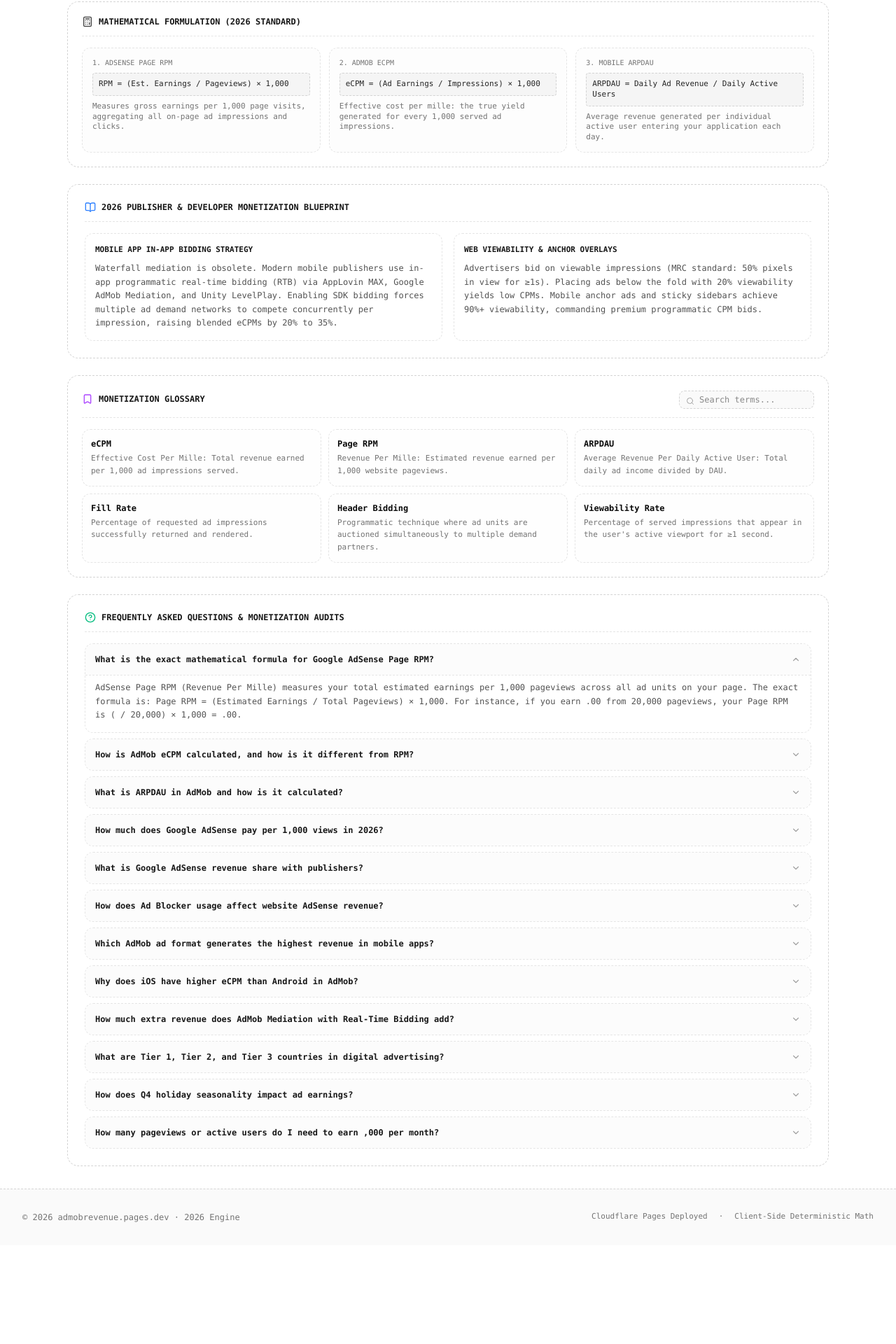
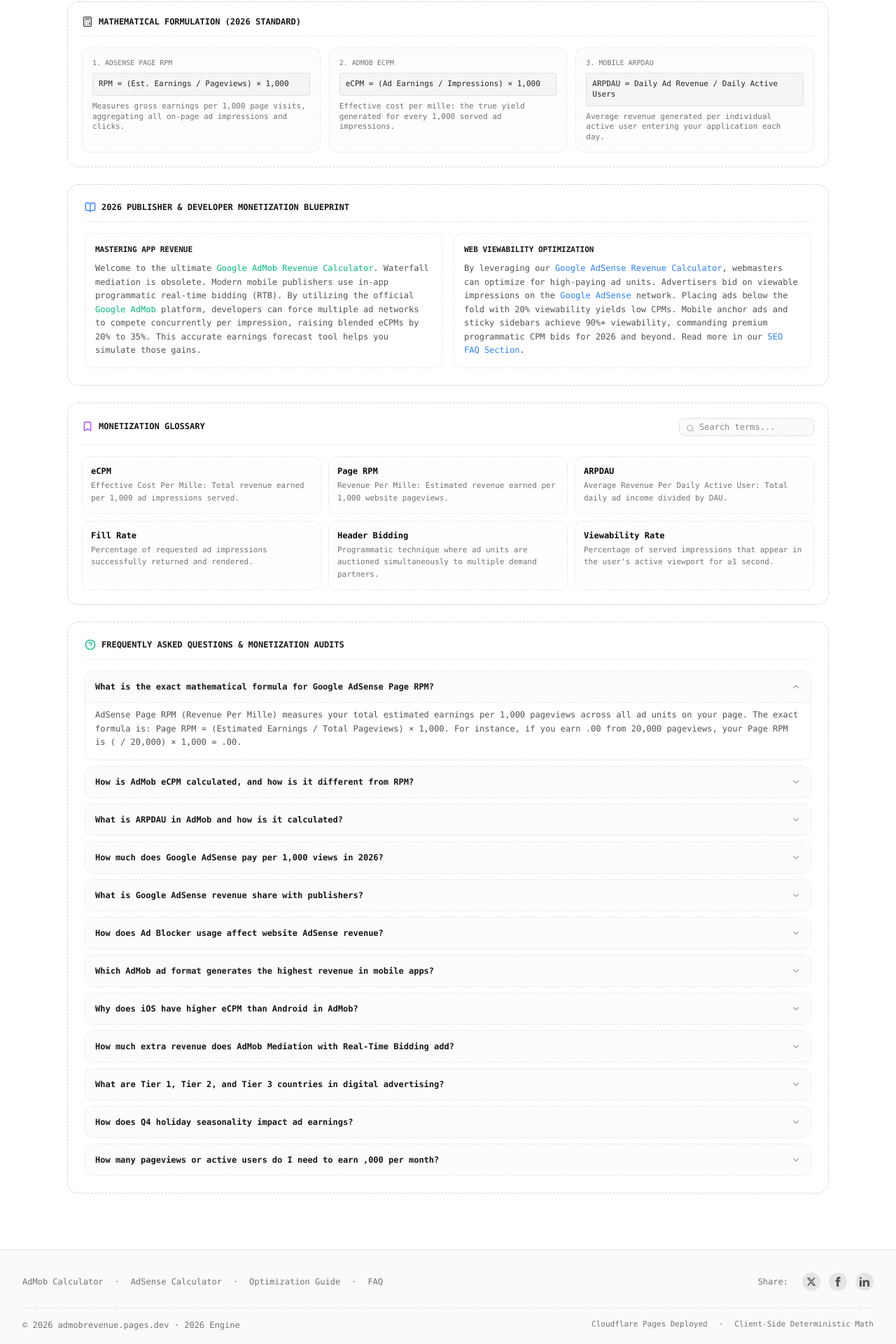
Before and after one commit to sumit-dev06/admobrevenue, a React (Vite) app: page / in a window 1280 px wide. Shown: the part 1309-3229 px from the top of the page at 70% size. Before the commit the page ends 3088 px from the top, so only its background shows below. Built offline with nearby package versions, Linux system fonts and the light colour scheme.

Commit message:
SEO: Fix all audit issues including meta tags, social widgets, internal/external links, and H1 alignment

```diff
--- a/index.html
+++ b/index.html
@@ -28,9 +28,9 @@
     <meta name="viewport" content="width=device-width, initial-scale=1.0, maximum-scale=1.0, user-scalable=no, viewport-fit=cover" />
 
     <!-- Primary Meta Tags -->
-    <title>AdMob & AdSense Revenue Calculator | 2026 Accurate Earnings Forecast</title>
-    <meta name="title" content="AdMob & AdSense Revenue Calculator | 2026 Accurate Earnings Forecast" />
-    <meta name="description" content="Free, highly accurate Google AdMob & AdSense revenue calculator. Forecast mobile app ARPDAU and website Page RPM across 25+ niches, country tiers (Tier 1/2/3), ad formats (Rewarded, Interstitial, Anchor, App Open), and real-time bidding mediation." />
+    <title>Google AdMob & AdSense Revenue Calculator 2026</title>
+    <meta name="title" content="Google AdMob & AdSense Revenue Calculator 2026" />
+    <meta name="description" content="Accurate Google AdMob & AdSense revenue calculator. Forecast mobile app ARPDAU and website Page RPM across niches, countries, and ad formats for 2026." />
     <meta name="keywords" content="AdMob revenue calculator, AdSense revenue calculator, AdMob earnings calculator, AdMob eCPM calculator, AdSense RPM calculator, app ad revenue calculator, website ad revenue calculator, ARPDAU calculator, Google AdMob calculator 2026, mobile app ad revenue" />
     <meta name="author" content="AdMobRevenue" />
     <meta name="robots" content="index, follow, max-snippet:-1, max-image-preview:large, max-video-preview:-1" />
@@ -50,19 +50,20 @@
     <!-- Open Graph / Facebook -->
     <meta property="og:type" content="website" />
     <meta property="og:url" content="https://admobrevenue.pages.dev/" />
-    <meta property="og:title" content="AdMob & AdSense Revenue Calculator | 2026 Accurate Earnings Forecast" />
-    <meta property="og:description" content="Calculate true AdMob ARPDAU and AdSense Page RPM with verified industry benchmarks, geographic tiers, format multipliers, and mediation lifts." />
+    <meta property="og:title" content="Google AdMob & AdSense Revenue Calculator 2026" />
+    <meta property="og:description" content="Accurate Google AdMob & AdSense revenue calculator. Forecast mobile app ARPDAU and website Page RPM across niches, countries, and ad formats for 2026." />
     <meta property="og:image" content="https://admobrevenue.pages.dev/og-image.png" />
 
     <!-- Twitter -->
     <meta property="twitter:card" content="summary_large_image" />
     <meta property="twitter:url" content="https://admobrevenue.pages.dev/" />
-    <meta property="twitter:title" content="AdMob & AdSense Revenue Calculator | 2026 Accurate Earnings Forecast" />
-    <meta property="twitter:description" content="Calculate true AdMob ARPDAU and AdSense Page RPM with verified industry benchmarks, geographic tiers, format multipliers, and mediation lifts." />
+    <meta property="twitter:title" content="Google AdMob & AdSense Revenue Calculator 2026" />
+    <meta property="twitter:description" content="Accurate Google AdMob & AdSense revenue calculator. Forecast mobile app ARPDAU and website Page RPM across niches, countries, and ad formats for 2026." />
     <meta property="twitter:image" content="https://admobrevenue.pages.dev/og-image.png" />
 
     <!-- Favicon & Web Manifest -->
     <link rel="icon" type="image/svg+xml" href="/favicon.svg" />
+    <link rel="apple-touch-icon" href="/favicon.svg" />
     <link rel="manifest" href="/site.webmanifest" />
     <meta name="theme-color" content="#10B981" />
 
--- a/src/components/ComprehensiveGuide.tsx
+++ b/src/components/ComprehensiveGuide.tsx
@@ -1,9 +1,9 @@
 import React from "react";
 import { BookOpen } from "lucide-react";
 
-export const ComprehensiveGuide: React.FC = () => {
+export const ComprehensiveGuide = React.memo(() => {
   return (
-    <div className="bg-white dark:bg-neutral-900 rounded-2xl p-5 sm:p-6 border border-dashed border-neutral-300 dark:border-neutral-800 space-y-4 text-xs font-mono">
+    <div id="comprehensive-guide" className="bg-white dark:bg-neutral-900 rounded-2xl p-5 sm:p-6 border border-dashed border-neutral-300 dark:border-neutral-800 space-y-4 text-xs font-mono">
       <div className="flex items-center gap-2 pb-3 border-b border-dashed border-neutral-200 dark:border-neutral-800">
         <BookOpen className="w-4 h-4 text-blue-500" />
         <span className="text-xs font-mono font-bold uppercase text-neutral-900 dark:text-white">
@@ -14,22 +14,29 @@
       <div className="grid grid-cols-1 md:grid-cols-2 gap-4 text-neutral-600 dark:text-neutral-400 leading-relaxed">
         <div className="p-3.5 rounded-xl border border-dashed border-neutral-200 dark:border-neutral-800 space-y-2">
           <div className="font-bold text-neutral-900 dark:text-white uppercase text-[11px]">
-            Mobile App In-App Bidding Strategy
+            Mastering App Revenue
           </div>
           <p>
-            Waterfall mediation is obsolete. Modern mobile publishers use in-app programmatic real-time bidding (RTB) via AppLovin MAX, Google AdMob Mediation, and Unity LevelPlay. Enabling SDK bidding forces multiple ad demand networks to compete concurrently per impression, raising blended eCPMs by 20% to 35%.
+            Welcome to the ultimate <a href="/?page=admob" className="text-emerald-500 hover:underline">Google AdMob Revenue Calculator</a>.
+            Waterfall mediation is obsolete. Modern mobile publishers use in-app programmatic real-time bidding (RTB).
+            By utilizing the official <a href="https://admob.google.com/home/" target="_blank" rel="noopener noreferrer" className="text-emerald-500 hover:underline">Google AdMob</a> platform,
+            developers can force multiple ad networks to compete concurrently per impression, raising blended eCPMs by 20% to 35%.
+            This accurate earnings forecast tool helps you simulate those gains.
           </p>
         </div>
 
         <div className="p-3.5 rounded-xl border border-dashed border-neutral-200 dark:border-neutral-800 space-y-2">
           <div className="font-bold text-neutral-900 dark:text-white uppercase text-[11px]">
-            Web Viewability & Anchor Overlays
+            Web Viewability Optimization
           </div>
           <p>
-            Advertisers bid on viewable impressions (MRC standard: 50% pixels in view for ≥1s). Placing ads below the fold with 20% viewability yields low CPMs. Mobile anchor ads and sticky sidebars achieve 90%+ viewability, commanding premium programmatic CPM bids.
+            By leveraging our <a href="/?page=adsense" className="text-blue-500 hover:underline">Google AdSense Revenue Calculator</a>,
+            webmasters can optimize for high-paying ad units. Advertisers bid on viewable impressions on the <a href="https://www.google.com/adsense/start/" target="_blank" rel="noopener noreferrer" className="text-blue-500 hover:underline">Google AdSense</a> network.
+            Placing ads below the fold with 20% viewability yields low CPMs. Mobile anchor ads and sticky sidebars achieve 90%+ viewability, commanding premium programmatic CPM bids for 2026 and beyond.
+            Read more in our <a href="#faq-section" className="text-blue-500 hover:underline">SEO FAQ Section</a>.
           </p>
         </div>
       </div>
     </div>
   );
-};
+});
--- a/src/components/Footer.tsx
+++ b/src/components/Footer.tsx
@@ -1,10 +1,56 @@
 import React from "react";
 
-export const Footer: React.FC = () => {
+export const Footer = React.memo(() => {
+  const currentUrl = typeof window !== 'undefined' ? window.location.href : 'https://admobrevenue.pages.dev/';
+
   return (
-    <footer className="border-t border-dashed border-neutral-300 dark:border-neutral-800 bg-neutral-50 dark:bg-neutral-950 py-8 transition-colors text-xs font-mono">
-      <div className="max-w-7xl mx-auto px-4 sm:px-6 lg:px-8 space-y-4">
-        <div className="flex flex-col sm:flex-row items-center justify-between gap-3 text-neutral-500">
+    <footer className="border-t border-dashed border-neutral-300 dark:border-neutral-800 bg-neutral-50 dark:bg-neutral-950 py-8 transition-colors text-xs font-mono mt-12">
+      <div className="max-w-7xl mx-auto px-4 sm:px-6 lg:px-8 space-y-6">
+        <div className="flex flex-col md:flex-row items-center justify-between gap-4">
+
+          <div className="flex flex-wrap justify-center items-center gap-4 text-neutral-500">
+            <a href="/?page=admob" className="hover:text-neutral-900 dark:hover:text-white transition-colors">AdMob Calculator</a>
+            <span className="hidden sm:inline">·</span>
+            <a href="/?page=adsense" className="hover:text-neutral-900 dark:hover:text-white transition-colors">AdSense Calculator</a>
+            <span className="hidden sm:inline">·</span>
+            <a href="#comprehensive-guide" className="hover:text-neutral-900 dark:hover:text-white transition-colors">Optimization Guide</a>
+            <span className="hidden sm:inline">·</span>
+            <a href="#faq-section" className="hover:text-neutral-900 dark:hover:text-white transition-colors">FAQ</a>
+          </div>
+
+          <div className="flex items-center gap-3">
+            <span className="text-neutral-500 mr-2">Share:</span>
+            <a
+              href={`https://twitter.com/intent/tweet?url=${encodeURIComponent(currentUrl)}&text=Check+out+this+AdMob+%26+AdSense+Revenue+Calculator!`}
+              target="_blank"
+              rel="noopener noreferrer"
+              className="p-1.5 rounded-full bg-neutral-200 dark:bg-neutral-800 text-neutral-600 dark:text-neutral-400 hover:bg-[#1DA1F2] hover:text-white transition-all"
+              aria-label="Share on X (Twitter)"
+            >
+              <svg width="14" height="14" viewBox="0 0 24 24" fill="currentColor"><path d="M18.244 2.25h3.308l-7.227 8.26 8.502 11.24H16.17l-5.214-6.817L4.99 21.75H1.68l7.73-8.835L1.254 2.25H8.08l4.713 6.231zm-1.161 17.52h1.833L7.084 4.126H5.117z"/></svg>
+            </a>
+            <a
+              href={`https://www.facebook.com/sharer/sharer.php?u=${encodeURIComponent(currentUrl)}`}
+              target="_blank"
+              rel="noopener noreferrer"
+              className="p-1.5 rounded-full bg-neutral-200 dark:bg-neutral-800 text-neutral-600 dark:text-neutral-400 hover:bg-[#4267B2] hover:text-white transition-all"
+              aria-label="Share on Facebook"
+            >
+              <svg width="14" height="14" viewBox="0 0 24 24" fill="currentColor"><path d="M9 8h-3v4h3v12h5v-12h3.642l.358-4h-4v-1.667c0-.955.192-1.333 1.115-1.333h2.885v-5h-3.808c-3.596 0-5.192 1.583-5.192 4.615v3.385z"/></svg>
+            </a>
+            <a
+              href={`https://www.linkedin.com/shareArticle?mini=true&url=${encodeURIComponent(currentUrl)}`}
+              target="_blank"
+              rel="noopener noreferrer"
+              className="p-1.5 rounded-full bg-neutral-200 dark:bg-neutral-800 text-neutral-600 dark:text-neutral-400 hover:bg-[#0077b5] hover:text-white transition-all"
+              aria-label="Share on LinkedIn"
+            >
+              <svg width="14" height="14" viewBox="0 0 24 24" fill="currentColor"><path d="M4.98 3.5c0 1.381-1.11 2.5-2.48 2.5s-2.48-1.119-2.48-2.5c0-1.38 1.11-2.5 2.48-2.5s2.48 1.12 2.48 2.5zm.02 4.5h-5v16h5v-16zm7.982 0h-4.968v16h4.969v-8.399c0-4.67 6.029-5.052 6.029 0v8.399h4.988v-10.131c0-7.88-8.922-7.593-11.018-3.714v-2.155z"/></svg>
+            </a>
+          </div>
+        </div>
+
+        <div className="flex flex-col sm:flex-row items-center justify-between gap-3 text-neutral-500 pt-4 border-t border-dashed border-neutral-200 dark:border-neutral-800">
           <div>
             © {new Date().getFullYear()} admobrevenue.pages.dev · 2026 Engine
           </div>
@@ -17,4 +63,4 @@
       </div>
     </footer>
   );
-};
+});
--- a/src/components/SeoFaqSection.tsx
+++ b/src/components/SeoFaqSection.tsx
@@ -23,7 +23,7 @@
   };
 
   return (
-    <div className="bg-white dark:bg-neutral-900 rounded-2xl p-5 sm:p-6 border border-dashed border-neutral-300 dark:border-neutral-800 space-y-4">
+    <div id="faq-section" className="bg-white dark:bg-neutral-900 rounded-2xl p-5 sm:p-6 border border-dashed border-neutral-300 dark:border-neutral-800 space-y-4">
       {/* Inject FAQ Schema */}
       <script
         type="application/ld+json"
```
Also changed, not shown: 1 other file (tests, documents, lock files or other folders).
